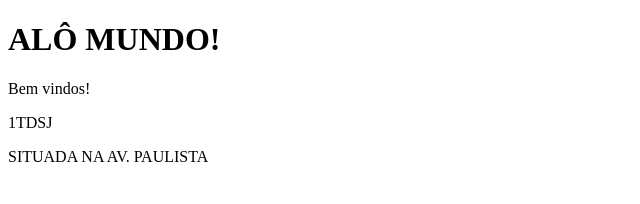
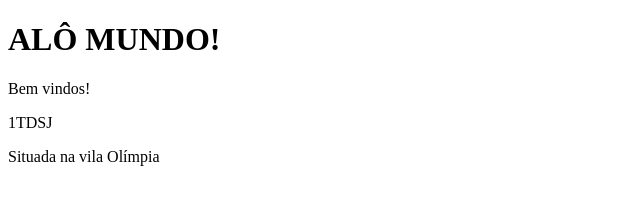
Before and after one commit to cristineacocella/exemplo, a plain HTML site: page index.html in a window 1280 px wide. Shown: the full height of the page, 0-640 px from the left. Drawn offline with Linux system fonts and the light colour scheme.

Commit message:
Alteracao end Vila Olimpia

```diff
--- a/index.html
+++ b/index.html
@@ -9,7 +9,7 @@
 	   <div>
 			<p>Bem vindos!</p>
 			<p>1TDSJ</p>
-			<p>SITUADA NA AV. PAULISTA</p>
+			<p>Situada na vila Olímpia</p>
 	   </div>
 	</body>
 </html>
```
